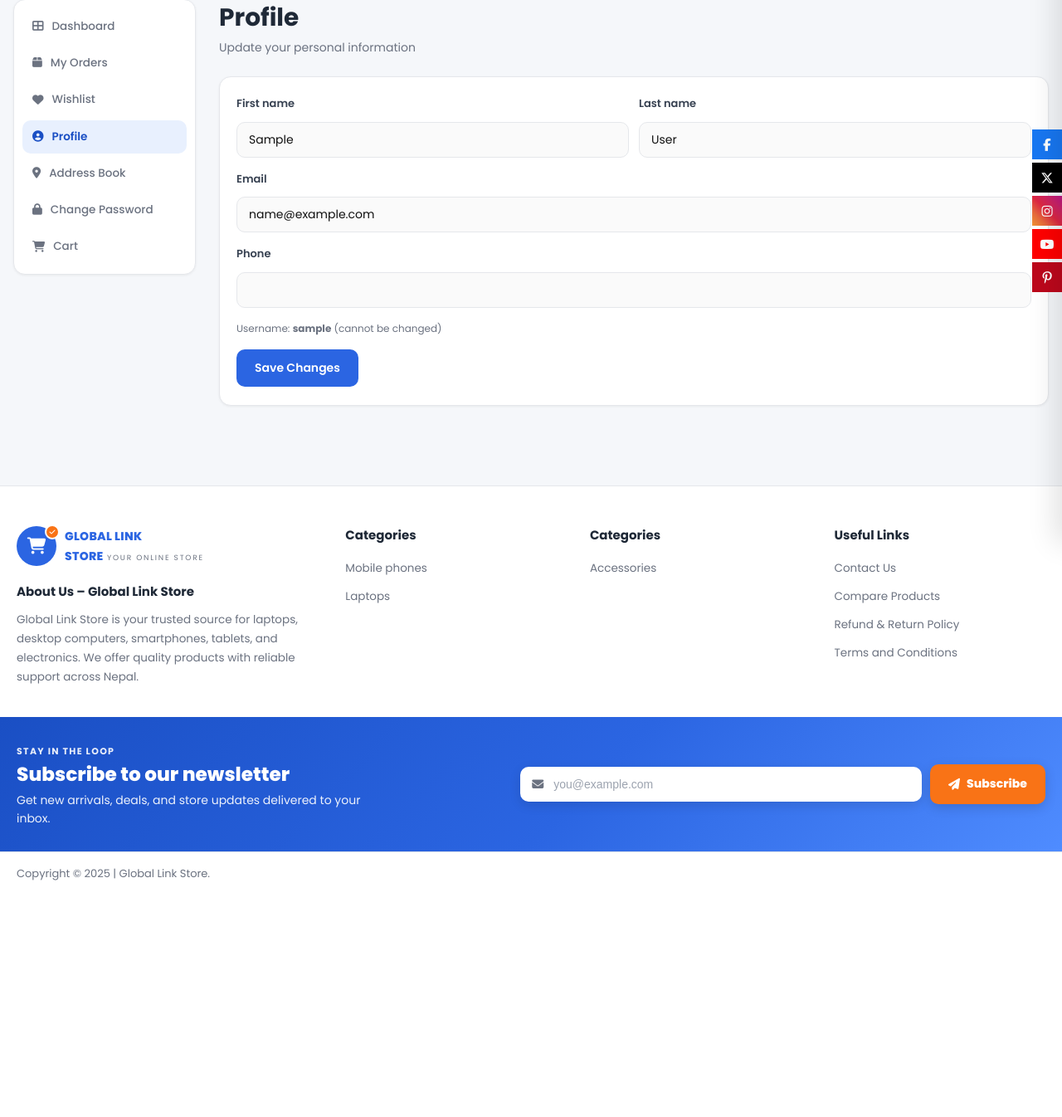
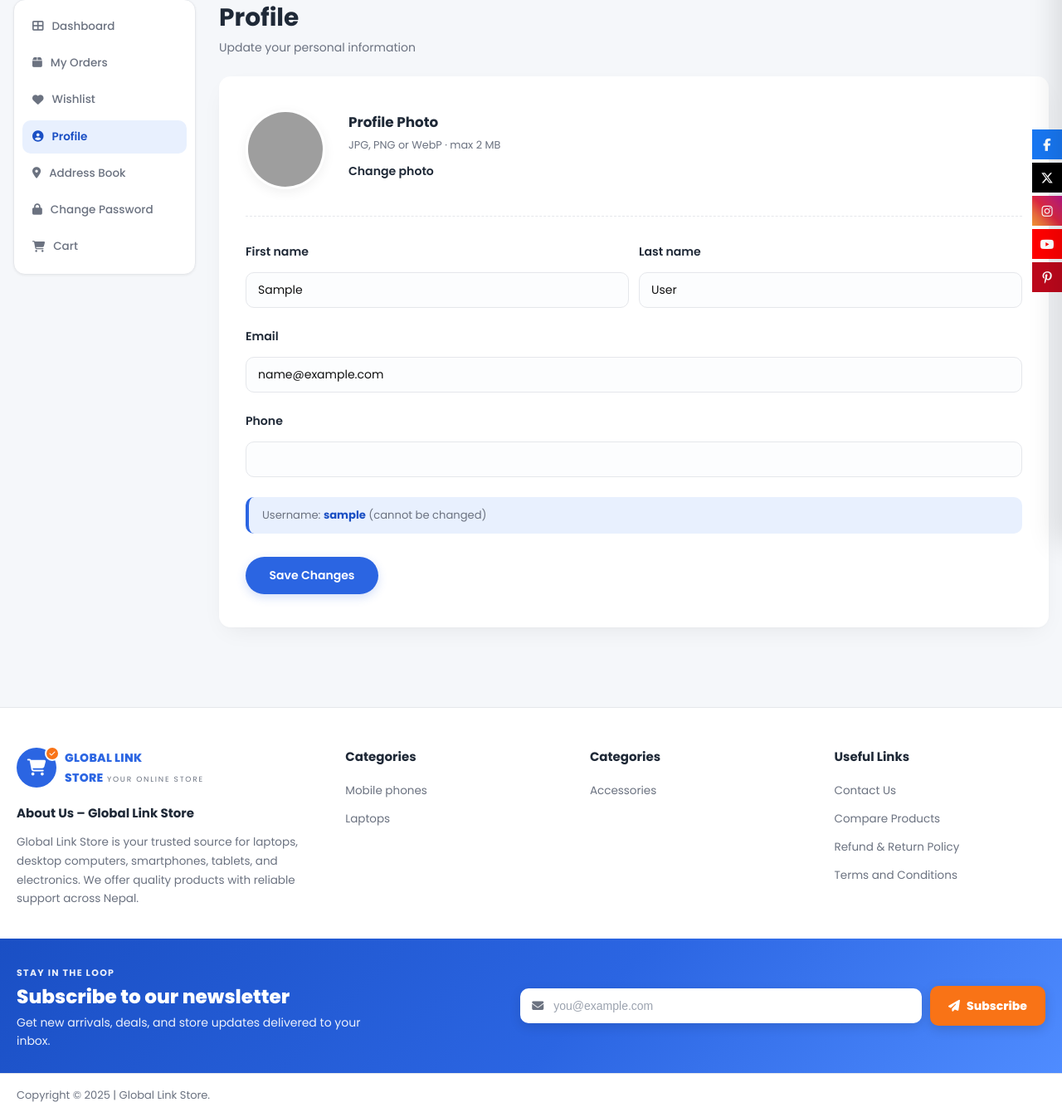
Before and after one commit to sarojoffl/global-link-store, a Django app: page /accounts/profile/ in a window 1280 px wide. Shown: the part 146-1492 px from the top of the page at 83% size. Before the commit the page ends 1207 px from the top, so only its background shows below. Run offline with Django 4.2, Linux system fonts and the light colour scheme; the visitor is signed in with stand-in values (Sample User, id 1); data comes from the database, SQL or seed files in the repository; data that the repository does not hold is empty; parts of the project's set-up code (start-up, migrations or seed data) failed here and were passed over; grey boxes are pictures that could not be loaded.

Commit message:
feat(accounts): add profile photo support and profile management improvements

```diff
--- a/accounts/forms.py
+++ b/accounts/forms.py
@@ -1,3 +1,5 @@
+import os
+
 from django import forms
 from django.contrib.auth.models import User
 from django.contrib.auth.forms import AuthenticationForm
@@ -75,18 +77,20 @@ class LoginForm(AuthenticationForm):
 
 class ProfileForm(forms.ModelForm):
     first_name = forms.CharField(max_length=150, required=False)
-    last_name = forms.CharField(max_length=150, required=False)
-    email = forms.EmailField(required=True)
-    phone = forms.CharField(max_length=20, required=False, label="Phone number")
+    last_name  = forms.CharField(max_length=150, required=False)
+    email      = forms.EmailField(required=True)
+    phone      = forms.CharField(max_length=20, required=False, label="Phone number")
+    photo      = forms.ImageField(required=False, widget=forms.ClearableFileInput(attrs={"accept": "image/*"}))
 
     class Meta:
-        model = User
+        model  = User
         fields = ["first_name", "last_name", "email"]
 
     def __init__(self, user, *args, **kwargs):
         super().__init__(*args, instance=user, **kwargs)
         profile, _ = UserProfile.objects.get_or_create(user=user)
         self.fields["phone"].initial = profile.phone
+        self.fields["photo"].initial = profile.photo
         self._profile = profile
         for name in ("first_name", "last_name", "email", "phone"):
             if name in self.fields:
@@ -95,6 +99,17 @@ class ProfileForm(forms.ModelForm):
     def save(self, commit=True):
         user = super().save(commit=commit)
         self._profile.phone = self.cleaned_data.get("phone", "")
+
+        # Handle photo upload / clear
+        photo = self.cleaned_data.get("photo")
+        clear = self.data.get("photo-clear")
+        if clear:
+            if self._profile.photo and os.path.isfile(self._profile.photo.path):
+                os.remove(self._profile.photo.path)
+            self._profile.photo = None
+        elif photo:
+            self._profile.photo = photo
+
         self._profile.save()
         return user
 
--- a/accounts/models.py
+++ b/accounts/models.py
@@ -15,9 +15,15 @@ class EmailVerification(models.Model):
         return timezone.now() > self.created_at + timedelta(minutes=15)
 
 
+def profile_photo_path(instance, filename):
+    ext = filename.rsplit('.', 1)[-1].lower()
+    return f"profiles/user_{instance.user.pk}/avatar.{ext}"
+
 class UserProfile(models.Model):
     user = models.OneToOneField(User, on_delete=models.CASCADE, related_name="profile")
     phone = models.CharField(max_length=20, blank=True)
+
+    photo = models.ImageField(upload_to=profile_photo_path, blank=True, null=True)
 
     def __str__(self):
         return f"Profile: {self.user.username}"
--- /dev/null
+++ b/accounts/static/css/profile.css
@@ -0,0 +1,208 @@
+/* ==========================================================================
+   User Profile Dashboard Section Styles
+   ========================================================================== */
+
+.page-dashboard {
+  --profile-shadow: 0 10px 30px -10px rgba(0, 0, 0, 0.08), 0 1px 3px rgba(0, 0, 0, 0.02);
+  --profile-focus-ring: 0 0 0 4px rgba(43, 101, 226, 0.15);
+}
+
+.profile-form-card {
+  border: none;
+  background: var(--color-white);
+  border-radius: var(--radius-lg);
+  box-shadow: var(--profile-shadow);
+  padding: 2.5rem 2rem;
+  transition: transform 0.25s ease, box-shadow 0.25s ease;
+}
+
+.profile-form-card:hover {
+  box-shadow: 0 16px 40px -12px rgba(0, 0, 0, 0.12);
+}
+
+/* Avatar Section styling */
+.avatar-section {
+  display: flex;
+  align-items: center;
+  gap: 1.75rem;
+  padding-bottom: 2rem;
+  margin-bottom: 2rem;
+  border-bottom: 1.5px dashed var(--color-border);
+}
+
+.avatar-wrapper {
+  position: relative;
+  width: 96px;
+  height: 96px;
+  flex-shrink: 0;
+  border-radius: 50%;
+  overflow: hidden;
+  box-shadow: 0 4px 14px rgba(0, 0, 0, 0.06);
+  transition: transform 0.25s ease;
+}
+
+.avatar-wrapper:hover {
+  transform: scale(1.03);
+}
+
+.avatar-img {
+  width: 96px;
+  height: 96px;
+  border-radius: 50%;
+  object-fit: cover;
+  border: 3px solid var(--color-white);
+  display: block;
+  background: #f3f4f6;
+  transition: filter 0.25s ease;
+}
+
+.avatar-overlay {
+  position: absolute;
+  inset: 0;
+  border-radius: 50%;
+  background: rgba(15, 23, 42, 0.65);
+  display: flex;
+  align-items: center;
+  justify-content: center;
+  opacity: 0;
+  transition: opacity 0.25s ease;
+  cursor: pointer;
+  backdrop-filter: blur(2px);
+  -webkit-backdrop-filter: blur(2px);
+}
+
+.avatar-wrapper:hover .avatar-overlay {
+  opacity: 1;
+}
+
+.avatar-overlay svg {
+  width: 24px;
+  height: 24px;
+  color: var(--color-white);
+  transition: transform 0.25s ease;
+}
+
+.avatar-wrapper:hover .avatar-overlay svg {
+  transform: scale(1.1);
+}
+
+.avatar-info {
+  display: flex;
+  flex-direction: column;
+  justify-content: center;
+}
+
+.avatar-info strong {
+  font-size: 1.05rem;
+  font-weight: 700;
+  color: var(--color-text);
+  margin-bottom: 0.25rem;
+}
+
+.avatar-hint {
+  font-size: 0.8rem;
+  color: var(--color-text-muted);
+  margin: 0 0 0.75rem;
+}
+
+.avatar-actions {
+  display: flex;
+  gap: 1rem;
+  align-items: center;
+}
+
+.avatar-actions label {
+  font-size: 0.82rem;
+  font-weight: 700;
+  color: var(--color-primary);
+  cursor: pointer;
+  transition: color 0.18s ease;
+}
+
+.avatar-actions label:hover {
+  color: var(--color-primary-dark);
+  text-decoration: underline;
+}
+
+#avatar-remove {
+  font-size: 0.82rem;
+  font-weight: 700;
+  color: #dc2626;
+  background: none;
+  border: none;
+  cursor: pointer;
+  padding: 0;
+  transition: color 0.18s ease;
+}
+
+#avatar-remove:hover {
+  color: #b91c1c;
+  text-decoration: underline;
+}
+
+/* Fields layout */
+.checkout-form .form-group {
+  margin-bottom: 1.5rem;
+}
+
+.checkout-form label {
+  font-weight: 600;
+  color: var(--color-text);
+  margin-bottom: 0.5rem;
+  font-size: 0.88rem;
+}
+
+.checkout-form input[type="text"],
+.checkout-form input[type="email"],
+.checkout-form input[type="tel"] {
+  border: 1.5px solid var(--color-border);
+  transition: border-color 0.2s ease, box-shadow 0.2s ease, background 0.2s ease;
+  background: #fcfdfe;
+}
+
+.checkout-form input:focus {
+  background: var(--color-white);
+  border-color: var(--color-primary);
+  box-shadow: var(--profile-focus-ring);
+}
+
+.form-hint {
+  font-size: 0.82rem;
+  color: var(--color-text-muted);
+  margin-top: 0.5rem;
+  margin-bottom: 1.75rem;
+  background: var(--color-primary-light);
+  padding: 0.75rem 1rem;
+  border-radius: var(--radius-md);
+  border-left: 4px solid var(--color-primary);
+}
+
+.form-hint strong {
+  color: var(--color-primary-dark);
+}
+
+/* Submit button styling */
+.profile-form-card .btn-shop-primary {
+  width: auto;
+  min-width: 160px;
+  padding: 12px 28px;
+  border-radius: var(--radius-pill);
+  box-shadow: 0 4px 12px rgba(43, 101, 226, 0.2);
+  transition: background 0.2s, transform 0.2s, box-shadow 0.2s;
+}
+
+.profile-form-card .btn-shop-primary:hover {
+  box-shadow: 0 6px 18px rgba(43, 101, 226, 0.3);
+}
+
+@media (max-width: 560px) {
+  .avatar-section {
+    flex-direction: column;
+    align-items: flex-start;
+    gap: 1.25rem;
+  }
+
+  .profile-form-card {
+    padding: 1.5rem 1.25rem;
+  }
+}
--- /dev/null
+++ b/accounts/static/js/profile.js
@@ -0,0 +1,43 @@
+/**
+ * Profile photo preview and removal interactions
+ */
+document.addEventListener('DOMContentLoaded', function () {
+  const input       = document.querySelector('input[type="file"][name="photo"]');
+  const preview     = document.getElementById('avatar-preview');
+  const removeBtn   = document.getElementById('avatar-remove');
+  const clearBox    = document.getElementById('photo-clear');
+
+  if (!input || !preview) return;
+
+  const placeholder = preview.dataset.placeholder;
+
+  // Live preview on file select
+  input.addEventListener('change', function () {
+    const file = this.files[0];
+    if (!file) return;
+
+    if (file.size > 2 * 1024 * 1024) {
+      alert('Photo must be under 2 MB.');
+      this.value = '';
+      return;
+    }
+
+    const reader = new FileReader();
+    reader.onload = function (e) {
+      preview.src = e.target.result;
+      if (clearBox) clearBox.checked = false;
+      if (removeBtn) removeBtn.style.display = 'inline';
+    };
+    reader.readAsDataURL(file);
+  });
+
+  // Remove — revert to placeholder and flag for deletion
+  if (removeBtn) {
+    removeBtn.addEventListener('click', function () {
+      preview.src = placeholder;
+      input.value = '';
+      if (clearBox) clearBox.checked = true;
+      this.style.display = 'none';
+    });
+  }
+});
--- a/accounts/templates/accounts/profile.html
+++ b/accounts/templates/accounts/profile.html
@@ -7,6 +7,7 @@
 {% block extra_css %}
   <link rel="stylesheet" href="{% static 'css/shop.css' %}">
   <link rel="stylesheet" href="{% static 'css/auth.css' %}">
+  <link rel="stylesheet" href="{% static 'css/profile.css' %}">
 {% endblock %}
 
 {% block content %}
@@ -20,8 +21,43 @@
       </header>
 
       <div class="shop-card profile-form-card">
-        <form method="post" class="checkout-form" novalidate>
+        <form method="post" enctype="multipart/form-data" class="checkout-form" novalidate>
           {% csrf_token %}
+
+          {# ── Avatar ── #}
+          <div class="avatar-section">
+            <div class="avatar-wrapper">
+              <img
+                id="avatar-preview"
+                class="avatar-img"
+                src="{% if user.profile.photo %}{{ user.profile.photo.url }}{% else %}{% static 'img/avatar-placeholder.svg' %}{% endif %}"
+                data-placeholder="{% static 'img/avatar-placeholder.svg' %}"
+                alt="Profile photo"
+              >
+              <label for="{{ form.photo.id_for_label }}" class="avatar-overlay" title="Change photo">
+                <svg xmlns="http://www.w3.org/2000/svg" fill="none" viewBox="0 0 24 24" stroke-width="2" stroke="currentColor">
+                  <path stroke-linecap="round" stroke-linejoin="round" d="M6.827 6.175A2.31 2.31 0 0 1 5.186 7.23c-.38.054-.757.112-1.134.175C2.999 7.58 2.25 8.507 2.25 9.574V18a2.25 2.25 0 0 0 2.25 2.25h15A2.25 2.25 0 0 0 21.75 18V9.574c0-1.067-.75-1.994-1.802-2.169a47.865 47.865 0 0 0-1.134-.175 2.31 2.31 0 0 1-1.64-1.055l-.822-1.316a2.192 2.192 0 0 0-1.736-1.039 48.774 48.774 0 0 0-5.232 0 2.192 2.192 0 0 0-1.736 1.039l-.821 1.316Z"/>
+                  <path stroke-linecap="round" stroke-linejoin="round" d="M16.5 12.75a4.5 4.5 0 1 1-9 0 4.5 4.5 0 0 1 9 0ZM18.75 10.5h.008v.008h-.008V10.5Z"/>
+                </svg>
+              </label>
+            </div>
+            <div class="avatar-info">
+              <strong>Profile Photo</strong>
+              <p class="avatar-hint">JPG, PNG or WebP · max 2 MB</p>
+              <div class="avatar-actions">
+                <label for="{{ form.photo.id_for_label }}">Change photo</label>
+                {% if user.profile.photo %}
+                  <button type="button" id="avatar-remove">Remove</button>
+                {% endif %}
+              </div>
+            </div>
+          </div>
+          {# Hidden file input rendered by Django (display:none via wrapper) #}
+          <div style="display:none">{{ form.photo }}</div>
+          {# Checkbox that tells the backend to clear the photo #}
+          <input type="checkbox" name="photo-clear" id="photo-clear" style="display:none">
+          {# ── End avatar ── #}
+
           <div class="form-row-2">
             <div class="form-group">
               <label for="id_first_name">First name</label>
@@ -49,3 +85,7 @@
   </div>
 </div>
 {% endblock %}
+
+{% block extra_js %}
+  <script src="{% static 'js/profile.js' %}" defer></script>
+{% endblock %}
--- a/accounts/views.py
+++ b/accounts/views.py
@@ -51,7 +51,6 @@ def login_view(request):
             else:
                 request.session.set_expiry(0)
 
-            messages.success(request, f"Welcome back, {user.first_name or user.username}!")
             return redirect(request.GET.get('next', 'core:index'))
         else:
             messages.error(request, "Login failed. Check credentials or verify email.")
@@ -103,6 +102,8 @@ def profile_view(request):
     form = ProfileForm(request.user, request.POST or None)
 
     if request.method == 'POST':
+        form = ProfileForm(request.user, request.POST, request.FILES)
+
         if form.is_valid():
             form.save()
             messages.success(request, "Profile updated successfully.")
--- a/config/settings.py
+++ b/config/settings.py
@@ -13,7 +13,7 @@ SECRET_KEY = os.getenv("SECRET_KEY")
 
 DEBUG = os.getenv("DEBUG") == "True"
 
-MAINTENANCE_MODE = os.getenv("MAINTENANCE_MODE", "True") == "True"
+MAINTENANCE_MODE = os.getenv("MAINTENANCE_MODE", "False") == "True"
 
 ALLOWED_HOSTS = [h.strip() for h in os.getenv("ALLOWED_HOSTS", "").split(",") if h.strip()]
 
--- a/products/review_utils.py
+++ b/products/review_utils.py
@@ -35,7 +35,7 @@ def get_product_sold_count(product):
 def get_product_review_context(product):
     reviews_qs = (
         ProductReview.objects.filter(product=product, is_published=True)
-        .select_related("user")
+        .select_related("user__profile")
         .order_by("-created_at")
     )
     review_count = reviews_qs.count()
```
Also changed, not shown: products/templates/products/product_detail.html (+7 -3 lines), store_admin/forms.py (+9 -1 lines), store_admin/templates/store_admin/customer_detail.html (+13 -0 lines), store_admin/templates/store_admin/customer_list.html (+12 -1 lines), store_admin/views.py (+13 -1 lines), accounts/migrations/0003_userprofile_photo.py (added).
